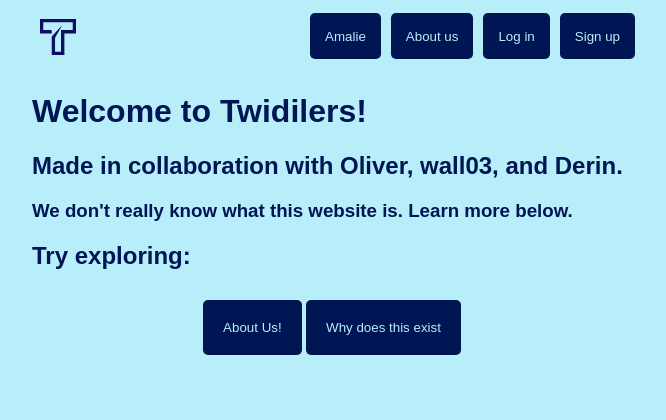
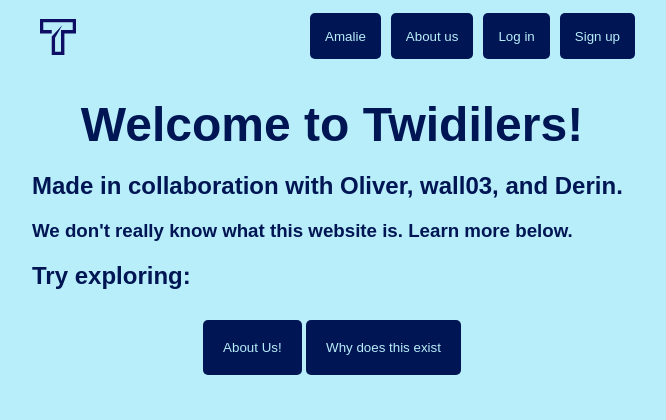
Before and after one commit to hihihioli/twidilers, a Flask app: page / in a window 1280 px wide. Shown: the top 420 px of the page, without its empty margins (308-974 px from the left). Run offline with Flask 3, Linux system fonts and the light colour scheme; some libraries are stand-ins or nearby versions.

Commit message:
mild changes

```diff
--- a/twidilers/base/templates/pages/index.html
+++ b/twidilers/base/templates/pages/index.html
@@ -1,7 +1,7 @@
 {% extends 'base.html' %}
 {% block title %} Home {% endblock %}
 {% block content %}
-<h1>Welcome to Twidilers!</h1>
+<h1 class="heading">Welcome to Twidilers!</h1>
     <h2>Made in collaboration with Oliver, wall03, and Derin.</h2>
     <h3>We don't really know what this website is. Learn more below.</h3>
     <h2>Try exploring:</h2>
```
